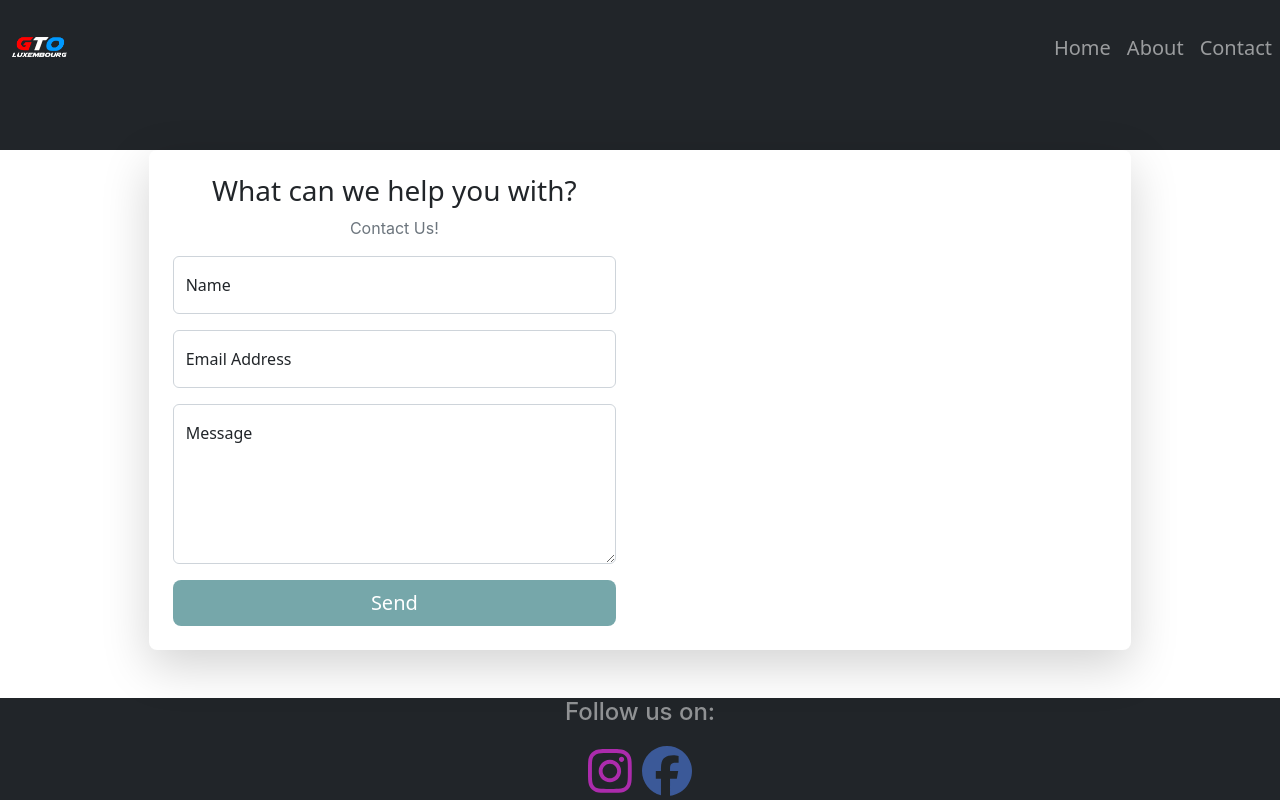
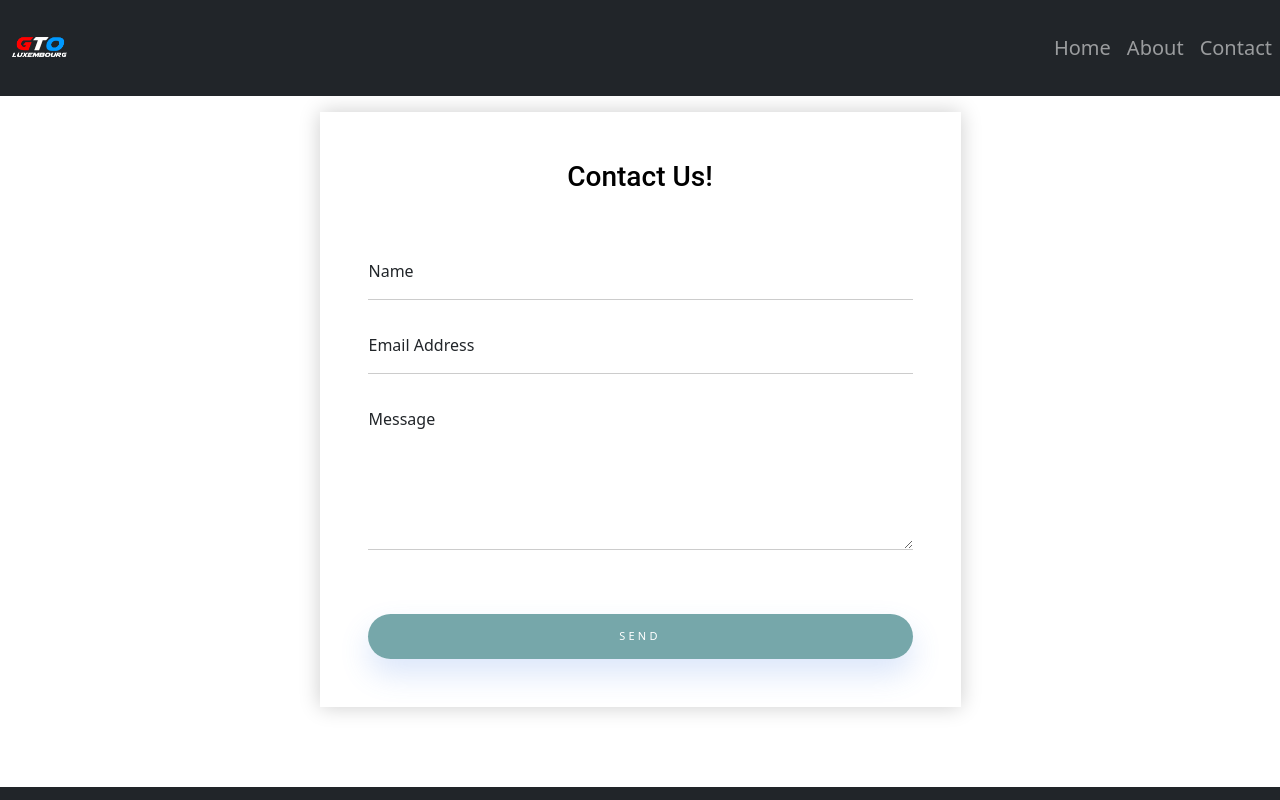
Before and after one commit to kinglouie-fm/gto_website, a Vue app: page /contact in a window 1280 px wide. Shown: the top 800 px of the page. Built offline with nearby package versions, Linux system fonts and the light colour scheme.

Commit message:
changed footer and contact

```diff
--- a/src/App.vue
+++ b/src/App.vue
@@ -97,8 +97,12 @@ const closeNavbar = () => {
     font-weight: 400;
 }
 
+h4 {
+  padding-top: 15px;
+}
+
 a {
-    padding: 5px;
+    padding: 0 10px;
     font-size: 50px;
 }
 
--- a/src/components/Contact.vue
+++ b/src/components/Contact.vue
@@ -5,53 +5,57 @@
       Also, v-model and name is necessary to create two-way data binding
       to correctly send the form via email.
   -->
-<div class="container-fluid px-5 my-5">
-  <div class="row justify-content-center">
-    <div class="col-xl-10">
-      <div class="card border-0 rounded-3 shadow-lg overflow-hidden">
-        <div class="card-body p-0">
-          <div class="row g-0 align-items-center">
-            <div class="col-sm-6 p-4">
-              <div class="text-center">
-                <div class="h3 fw-light">
-                  What can we help you with?
-                </div>
-                <p class="mb-3 text-muted">Contact Us!</p>
-              </div>
 
-              <form id="contactForm" @submit.prevent="sendEmail">
+  <div class="content">
 
-                <!-- Name Input -->
+    <div class="container">
+      <div class="row align-items-stretch justify-content-center no-gutters">
+        <div class="col-md-7">
+          <div class="form h-100 contact-wrap p-5">
+            <h3 class="text-center">Contact Us!</h3>
+            <form class="mt-5" @submit.prevent="sendEmail">
+              <div class="row">
+
+                <!-- Name input -->
                 <div class="form-floating mb-3">
                   <input class="form-control" type="text" v-model="name" name="name" placeholder="Name" required/>
                   <label>Name</label>
                 </div>
 
-                <!-- Email Input -->
+                <!-- Email input -->
                 <div class="form-floating mb-3">
                   <input class="form-control" type="email" v-model="email" name="email" placeholder="Email Address" required/>
                   <label>Email Address</label>
                 </div>
+              </div>
 
-                <!-- Message Input -->
-                <div class="form-floating mb-3">
+              <!-- Message input -->
+              <div class="row mb-5">
+              <div class="form-floating mb-3">
                   <textarea class="form-control" type="text" v-model="message" name="message" placeholder="Message" required style="height: 10rem;"></textarea>
                   <label>Message</label>
                 </div>
+              </div>
 
-                <!-- Submit button -->
-                <div class="d-grid">
+              <!-- Submit -->
+              <div class="row justify-content-center">
+              <div class="d-grid">
                   <input class="btn btn-primary btn-lg" type="submit" value="Send">
                 </div>
-              </form>
-              <!-- End of contact form -->
+              </div>
+            </form>
+
+            <div id="form-message-warning mt-4"></div>
+            <div id="form-message-success">
+              Your message was sent, thank you!
             </div>
+
           </div>
         </div>
       </div>
     </div>
+
   </div>
-</div>
 </template>
 
 <script>
@@ -97,13 +101,164 @@ export default {
 
 <style scoped>
 /* Styles the Contact component */
-.my-5 {
-    margin-top: 150px !important;
+body {
+  font-family: "Roboto", sans-serif;
+  background-color: #efefef;
+  line-height: 1.9;
+  color: #8c8c8c;
+  position: relative; }
+
+h1, h2, h3, h4, h5, h6,
+.h1, .h2, .h3, .h4, .h5, .h6 {
+  font-family: "Roboto", sans-serif;
+  color: #000; }
+
+a {
+  -webkit-transition: .3s all ease;
+  -o-transition: .3s all ease;
+  transition: .3s all ease; }
+  a, a:hover {
+    text-decoration: none !important; }
+
+.text-black {
+  color: #000; }
+
+.content {
+  padding-top: 7rem;
+  padding-bottom: 5rem;
 }
-a {
-    padding: 5px;
-    font-size: 50px;
-}
+
+.heading {
+  font-size: 2.5rem;
+  font-weight: 900; }
+
+.form-control {
+  border: none;
+  border-bottom: 1px solid #ccc;
+  padding-left: 0;
+  padding-right: 0;
+  border-radius: 0;
+  background: none; }
+  .form-control:active, .form-control:focus {
+    outline: none;
+    -webkit-box-shadow: none;
+    box-shadow: none;
+    border-color: #000; }
+
+.col-form-label {
+  color: #000;
+  font-size: 13px; }
+
+.btn, .form-control, .custom-select {
+  height: 45px;
+  border-radius: 0; }
+
+.custom-select {
+  border: none;
+  border-bottom: 1px solid #ccc;
+  padding-left: 0;
+  padding-right: 0;
+  border-radius: 0; }
+  .custom-select:active, .custom-select:focus {
+    outline: none;
+    -webkit-box-shadow: none;
+    box-shadow: none;
+    border-color: #000; }
+
+.btn {
+  border: none;
+  border-radius: 0;
+  font-size: 11px;
+  letter-spacing: .2rem;
+  text-transform: uppercase;
+  border-radius: 30px !important; }
+  .btn.btn-primary {
+    border-radius: 30px;
+    background: #4d80e4;
+    color: #fff;
+    -webkit-box-shadow: 0 15px 30px 0 rgba(77, 128, 228, 0.2);
+    box-shadow: 0 15px 30px 0 rgba(77, 128, 228, 0.2); }
+  .btn:hover {
+    color: #fff; }
+  .btn:active, .btn:focus {
+    outline: none;
+    -webkit-box-shadow: none;
+    box-shadow: none; }
+
+.contact-wrap {
+  -webkit-box-shadow: 0 0px 20px 0 rgba(0, 0, 0, 0.2);
+  box-shadow: 0 0px 20px 0 rgba(0, 0, 0, 0.2);
+  background: #fff; }
+  .contact-wrap .col-form-label {
+    font-size: 14px;
+    color: #b3b3b3;
+    margin: 0 0 10px 0;
+    display: inline-block;
+    padding: 0; }
+  .contact-wrap .form, .contact-wrap .contact-info {
+    padding: 40px; }
+  .contact-wrap .contact-info {
+    color: rgba(255, 255, 255, 0.5); }
+    .contact-wrap .contact-info ul li {
+      margin-bottom: 15px;
+      color: rgba(255, 255, 255, 0.5); }
+      .contact-wrap .contact-info ul li .wrap-icon {
+        font-size: 20px;
+        color: #fff;
+        margin-top: 5px; }
+  .contact-wrap .form {
+    background: #fff; }
+    .contact-wrap .form h3 {
+      color: #000;
+      font-size: 2rem;
+      font-weight: 700;
+      margin-bottom: 30px; }
+  .contact-wrap .contact-info {
+    height: 100vh;
+    background-size: cover;
+    background-position: center center;
+    background-repeat: no-repeat; }
+    .contact-wrap .contact-info a {
+      position: absolute;
+      top: 0;
+      bottom: 0;
+      left: 0;
+      right: 0; }
+    @media (max-width: 1199.98px) {
+      .contact-wrap .contact-info {
+        height: 400px !important; } }
+    .contact-wrap .contact-info h3 {
+      color: #fff;
+      font-size: 20px;
+      margin-bottom: 30px; }
+
+label.error {
+  font-size: 12px;
+  color: red; }
+
+#message {
+  resize: vertical; }
+
+#form-message-warning, #form-message-success {
+  display: none; }
+
+#form-message-warning {
+  color: #B90B0B; }
+
+#form-message-success {
+  color: #55A44E;
+  font-size: 18px;
+  font-weight: bold; }
+
+.submitting {
+  float: left;
+  width: 100%;
+  padding: 10px 0;
+  display: none;
+  font-weight: bold;
+  font-size: 12px;
+  color: #000; }
+
 .btn-primary{
   background-color: rgba(61, 130, 134, 0.7) !important;
   border: none !important;
```
